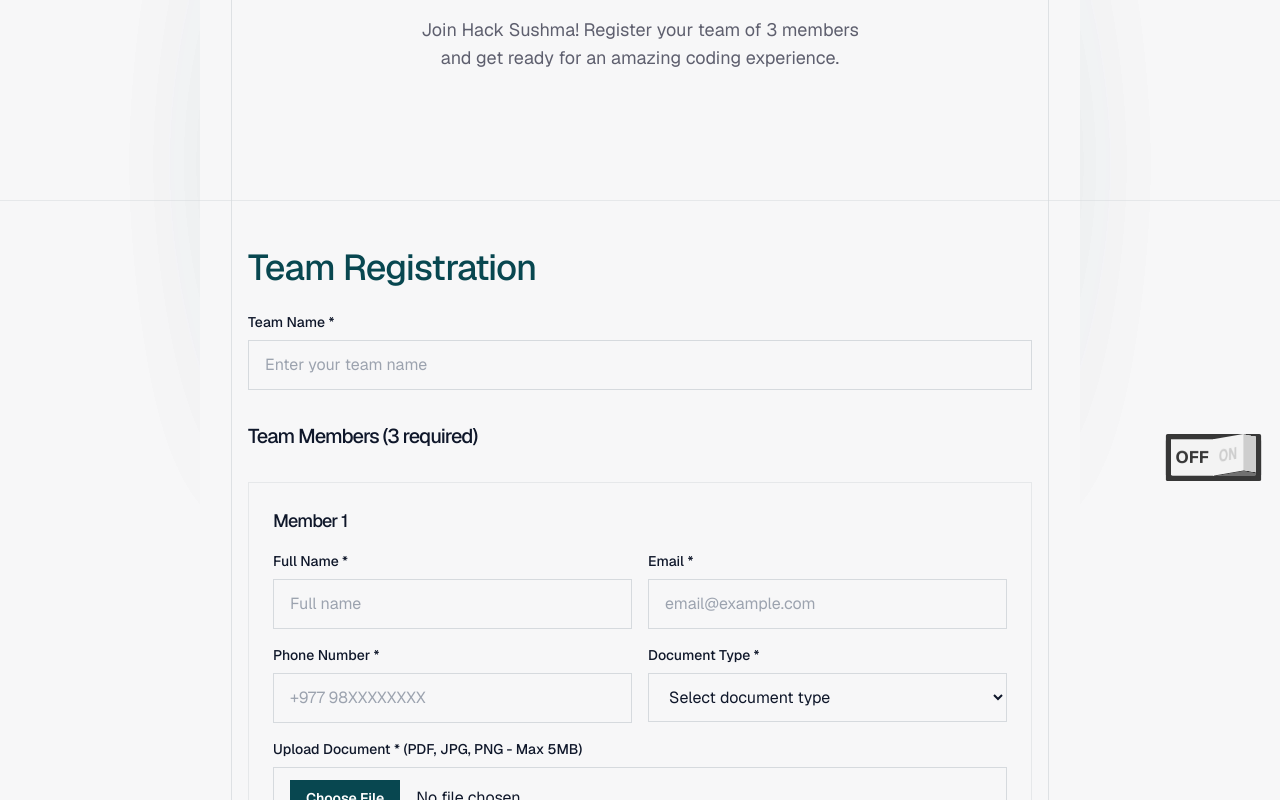
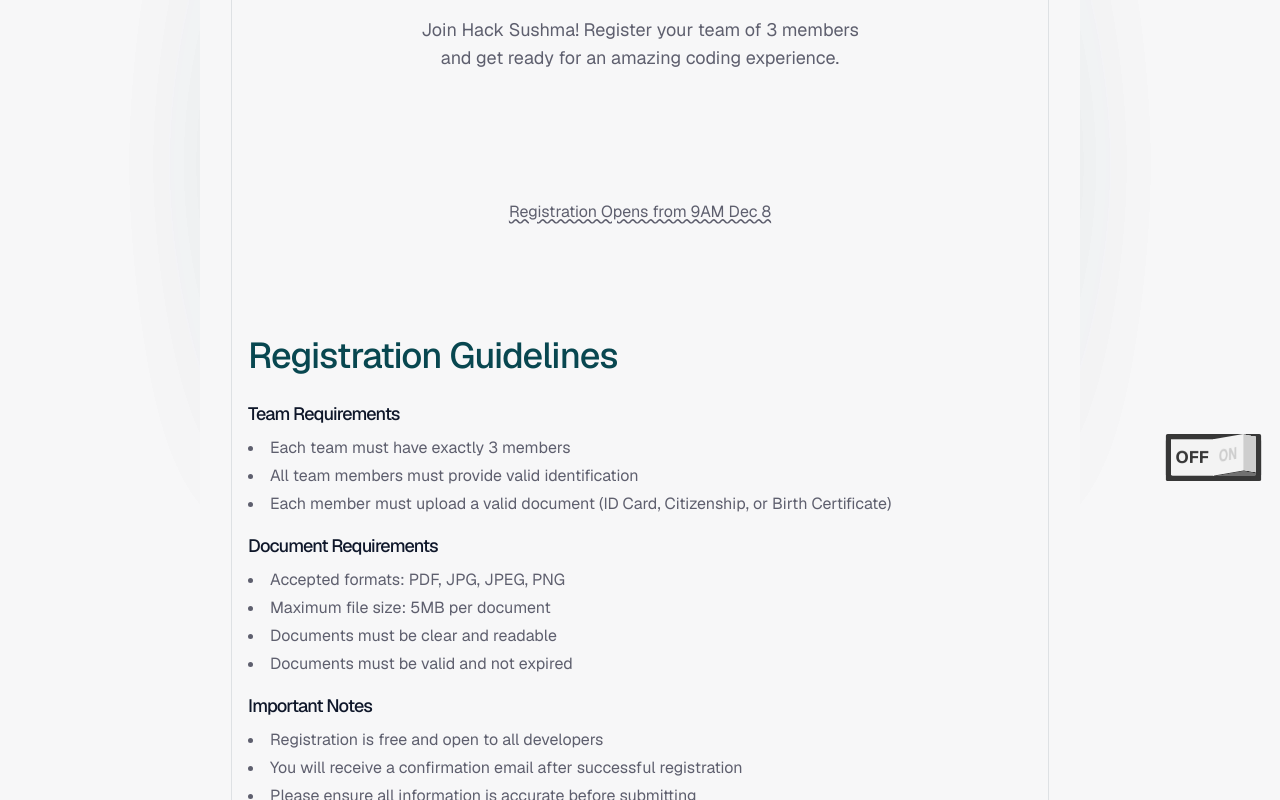
Before and after one commit to Manish-Tamang/godawarihacks, a Next.js app: page /register in a window 1280 px wide. Shown: the part 300-1100 px from the top of the page. Built offline with nearby package versions, Linux system fonts and the light colour scheme.

Commit message:
feat: update registration form layout and add opening date notice

```diff
--- a/app/register/page.tsx
+++ b/app/register/page.tsx
@@ -210,7 +210,7 @@ export default function RegisterPage() {
       </section>
 
       {/* Registration Form Section */}
-      <section className="relative space-y-10 md:space-y-16">
+      {/* <section className="relative space-y-10 md:space-y-16">
         <GridWrapper>
           <div className="space-y-6 py-8 md:py-12">
             <h2 className="text-[#084750] ml-4 text-balance text-left text-3xl font-medium leading-10 tracking-tight md:text-4xl">
@@ -218,7 +218,6 @@ export default function RegisterPage() {
             </h2>
             <div className="px-4">
               <form onSubmit={handleSubmit} className="max-w-4xl space-y-8">
-                {/* Team Name */}
                 <div className="space-y-2">
                   <label htmlFor="teamName" className="block text-sm font-medium text-text-primary">
                     Team Name *
@@ -233,8 +232,6 @@ export default function RegisterPage() {
                     placeholder="Enter your team name"
                   />
                 </div>
-
-                {/* Team Members */}
                 <div className="space-y-8">
                   <h3 className="text-xl font-semibold text-text-primary">Team Members (3 required)</h3>
 
@@ -341,8 +338,6 @@ export default function RegisterPage() {
                     </div>
                   ))}
                 </div>
-
-                {/* Terms and Conditions */}
                 <div className="space-y-4 p-4 bg-blue-50/50 rounded-square border border-blue-200">
                   <div className="flex items-start gap-3">
                     <input
@@ -355,14 +350,10 @@ export default function RegisterPage() {
                       I agree to the terms and conditions of Hack Sushma. I confirm that all information provided is accurate and I have the right to participate in this hackathon.
                     </label>
                   </div>
-
-                  {/* Cloudflare Turnstile */}
                   <div className="flex justify-center pt-2">
                     <div ref={turnstileRef} id="cf-turnstile"></div>
                   </div>
                 </div>
-
-                {/* Submit Button */}
                 {submitStatus === "success" && (
                   <div className="p-4 bg-green-50 border border-green-200 rounded-square text-green-800">
                     Registration successful! We&apos;ve received your team registration. You&apos;ll receive a confirmation email shortly.
@@ -385,8 +376,10 @@ export default function RegisterPage() {
             </div>
           </div>
         </GridWrapper>
-      </section>
-
+      </section> */}
+      <div className="text-center underline decoration-wavy text-text-secondary">
+        <p>Registration Opens from 9AM Dec 8</p>
+      </div>
       {/* Information Section */}
       <section className="relative space-y-10 md:space-y-16">
         <GridWrapper className="before:hidden">
```
